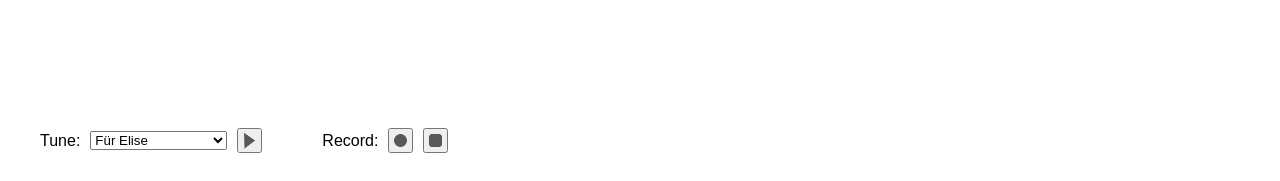
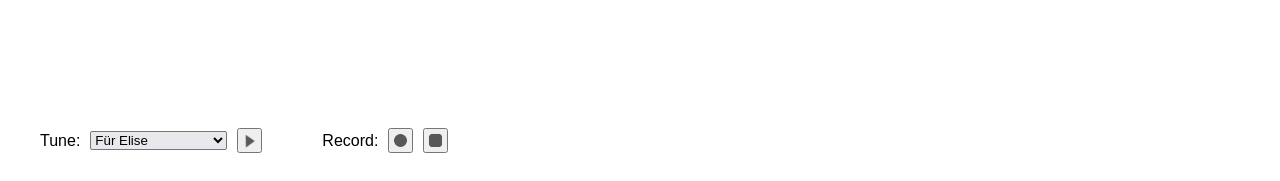
Before and after one commit to ViktorW03/Verk-1-Vef, a plain HTML site: page assignment1_supplementary_material/index.html in a window 1280 px wide. Shown: the top 181 px of the page. Drawn offline with Linux system fonts and the light colour scheme.

Commit message:
css stuff

```diff
--- a/assignment1_supplementary_material/style.css
+++ b/assignment1_supplementary_material/style.css
@@ -53,6 +53,20 @@
     gap: 10px;
   }
 
+
+.tune-selections{
+  background-color:#e9e9ed;
+  border-radius:2px;
+}
+
+.play-button img{
+  width: 14px;
+  height: 14px;
+  display: flex;
+  align-items: center;
+}
+
+
   /* piano */
   #piano {
     display: flex;
@@ -95,6 +109,7 @@
     color: white;
     background-color: black;
   }
+
 
   #bk1{
     top: 0;
```
